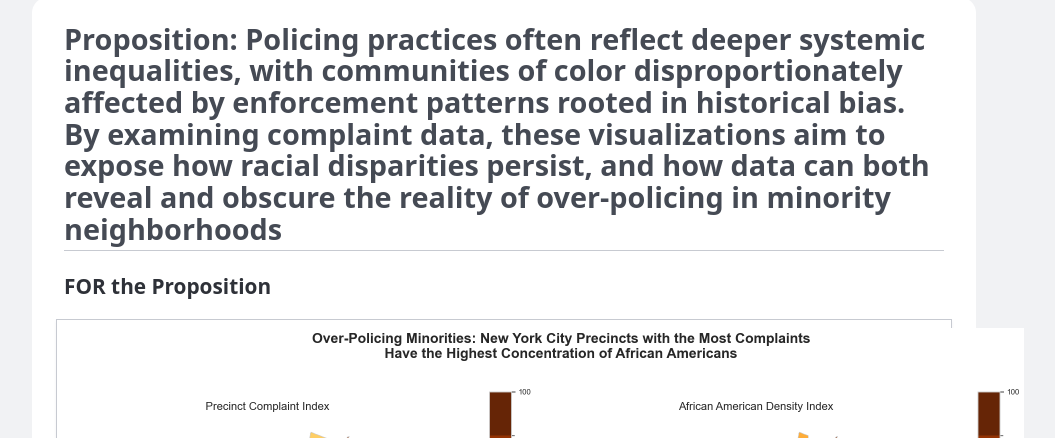
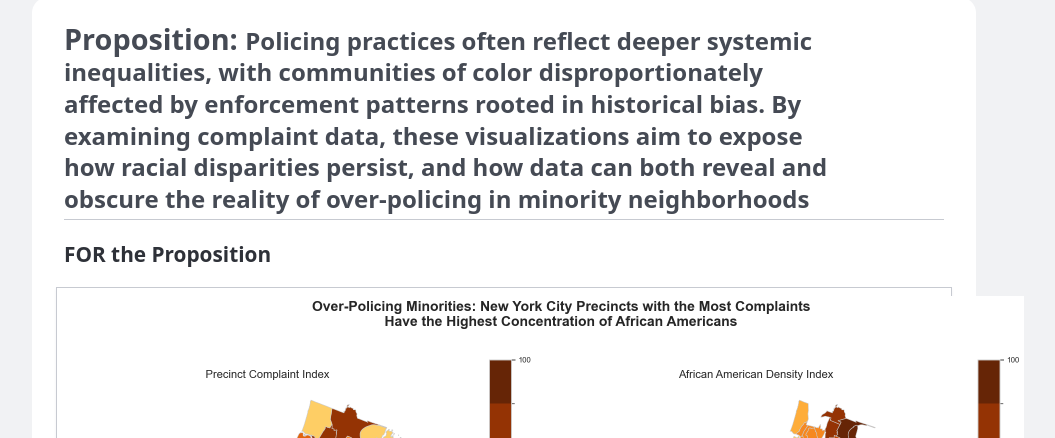
Before and after one commit to willemdehaan/project_2, a plain HTML site: page index.html in a window 1280 px wide. Shown: the part 362-800 px from the top of the page, without its empty margins (136-1191 px from the left). Drawn offline with Linux system fonts and the light colour scheme.

Commit message:
Update index.html

```diff
--- a/index.html
+++ b/index.html
@@ -152,7 +152,7 @@
     </header>
 
     <main>
-      <h2>Proposition: Policing practices often reflect deeper systemic inequalities, with communities of color disproportionately affected by enforcement patterns rooted in historical bias. By examining complaint data, these visualizations aim to expose how racial disparities persist, and how data can both reveal and obscure the reality of over-policing in minority neighborhoods</h2>
+      <h2>Proposition: <small>Policing practices often reflect deeper systemic inequalities, with communities of color disproportionately affected by enforcement patterns rooted in historical bias. By examining complaint data, these visualizations aim to expose how racial disparities persist, and how data can both reveal and obscure the reality of over-policing in minority neighborhoods</small></h2>
 
       <section>
         <h3>FOR the Proposition</h3>
```
